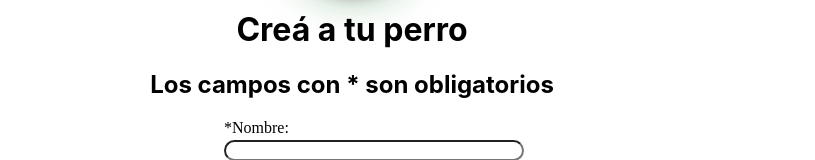
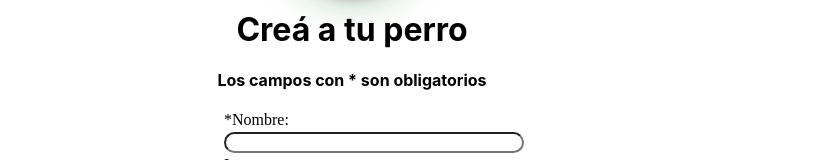
Before and after one commit to sdin2/pi-dogs, a React (Create React App) app in the folder client/: page /dogcreate in a window 1280 px wide. Shown: the part 206-366 px from the top of the page, without its empty margins (288-1103 px from the left). Built offline with nearby package versions, Linux system fonts and the light colour scheme; no server answers.

Commit message:
dog pi
cambios

```diff
--- a/client/package.json
+++ b/client/package.json
@@ -18,7 +18,6 @@
     "redux": "4.0.5",
     "redux-devtools-extension": "^2.13.9",
     "redux-thunk": "2.3.0",
-    "uuid": "^8.3.2",
     "web-vitals": "^2.1.4"
   },
   "scripts": {
--- a/client/src/components/DogCreate.jsx
+++ b/client/src/components/DogCreate.jsx
@@ -47,8 +47,8 @@ function validate(input) {
     if (input.breed === "") {
         error.breed = "Se requiere por lo menos una raza"
     }
-    else if (input.breed) {
-        return ""
+    else if (re1.test(input.breed)) {
+        error.breed = "La raza solo puede contener letras"
     }
     if (input.temperament.length === 0) {
         error.temperament = "Debe seleccionar por lo menos un temperamento"
@@ -238,7 +238,7 @@ export default function DogCreate() {
         <div>
             <Link to="/home"><button className="button">Volver</button></Link>
             <h1>Creá a tu perro</h1>
-            <h2>Los campos con * son obligatorios</h2>
+            <h4>Los campos con * son obligatorios</h4>
             <form onSubmit={e => handleSubmit(e)}>
                 <div className="cointainer3">
                     <label className="label">*Nombre: </label>
@@ -270,7 +270,7 @@ export default function DogCreate() {
                     }
 
                     <label className="label">Años de vida:
-                        <input className="input" type="text" value={input.life_span} name="life_span" onChange={(e) => handleOnchange(e)} /> años</label>
+                        <input className="input" type="text" value={input.life_span} name="life_span" onChange={(e) => handleOnchange(e)} />  años</label>
                 </div>
                 <div className="cointainer2">
                     <div className="container">
```
